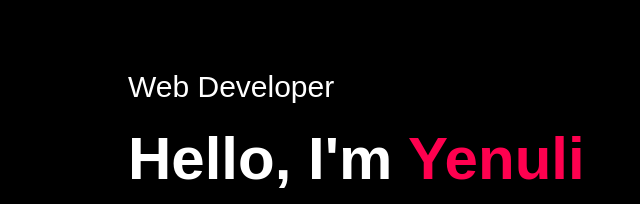
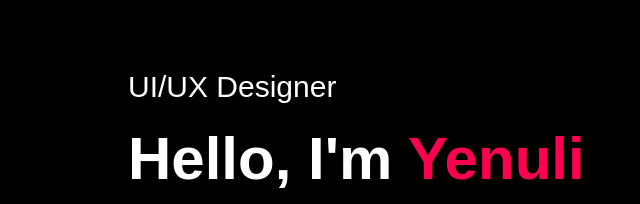
Before and after one commit to YenuliC/My-Portfolio-Website, a plain HTML site: page index.html in a window 1280 px wide. Shown: the part 206-410 px from the top of the page, 0-640 px from the left. Drawn offline with Linux system fonts and the light colour scheme.

Commit message:
Update index.html

```diff
--- a/index.html
+++ b/index.html
@@ -26,7 +26,7 @@
                 <i class="fa-solid fa-bars" onclick="openmenu()"></i>
             </nav>
             <div class="header-text">
-                <p>Web Developer</p>
+                <p>UI/UX Designer</p>
                 <h1>Hello, I'm <span>Yenuli</span> <br>from Sri Lanka</h1>
             </div>
         </div>
```
